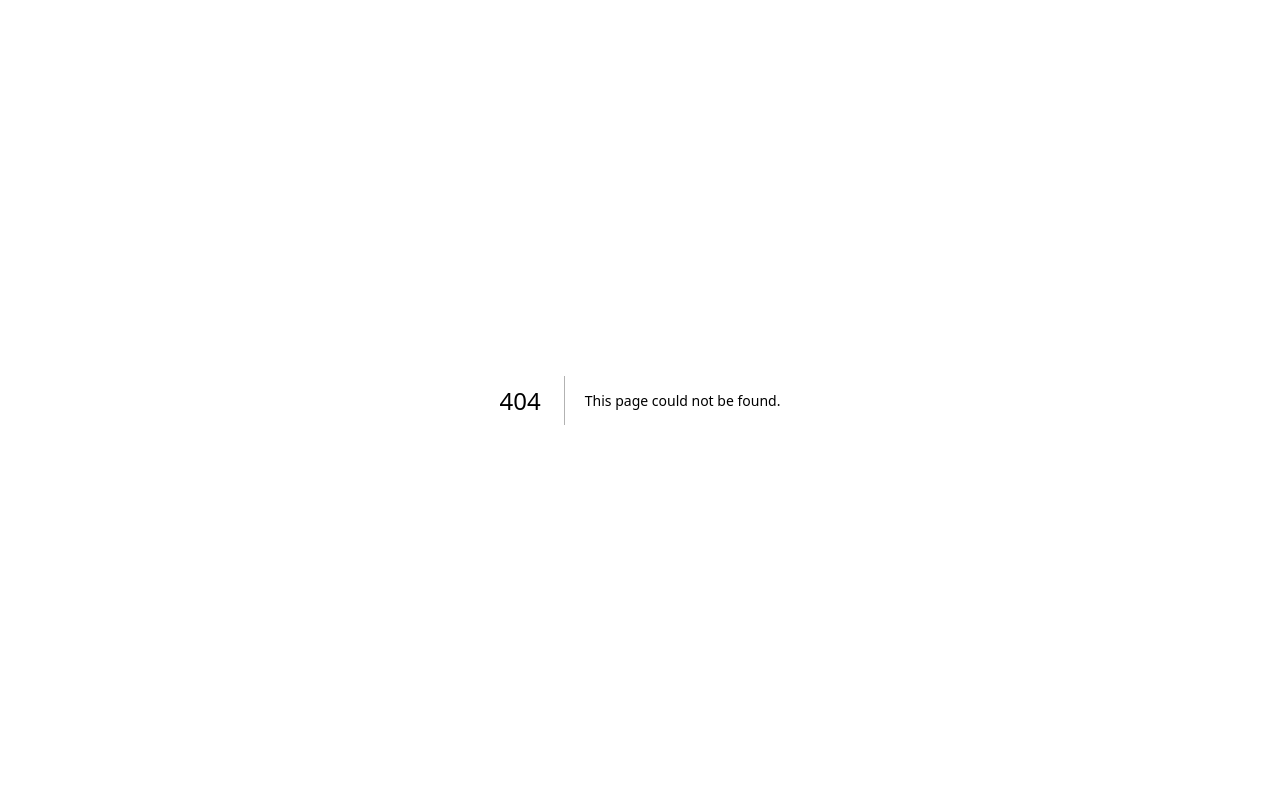
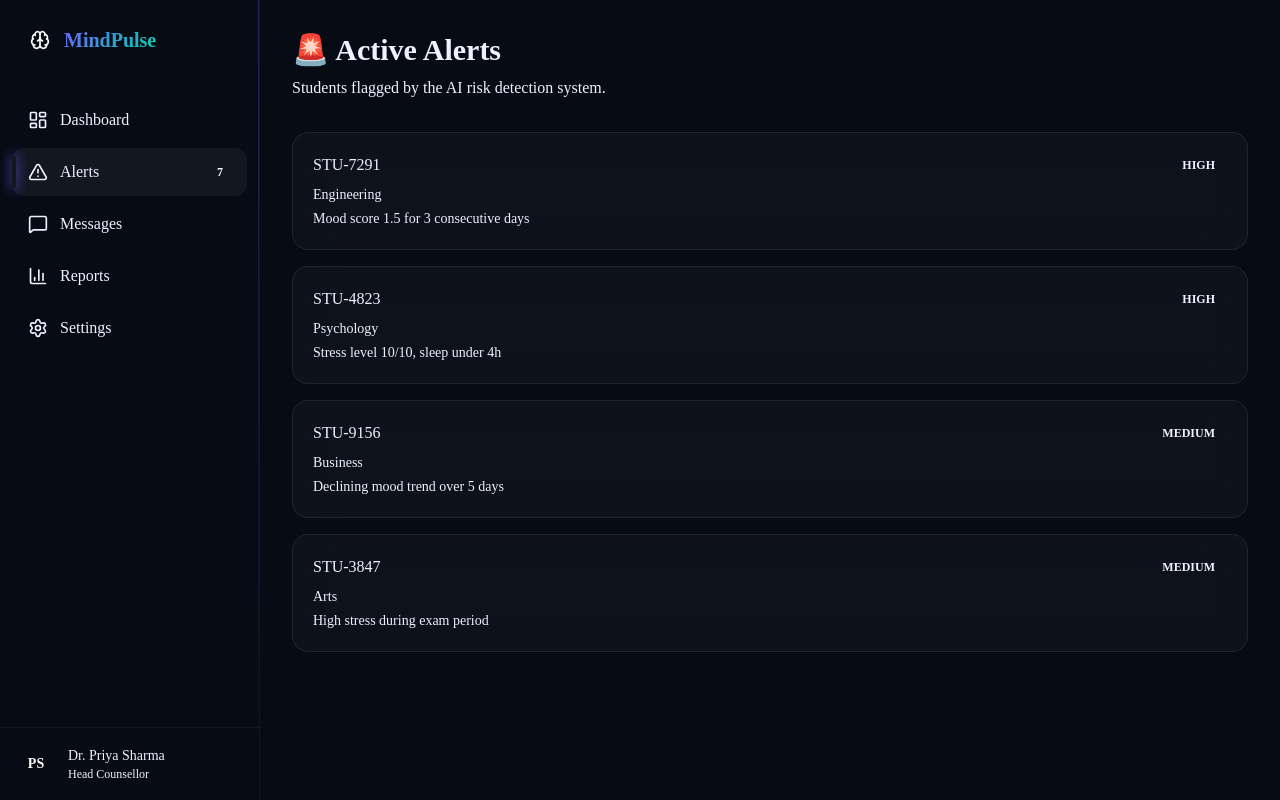
Before and after one commit to Akshay1267/MindPulse, a Next.js app in the folder frontend/: page /dashboard/alerts in a window 1280 px wide. Before the commit this address had no page. Built offline with nearby package versions, Linux system fonts and the light colour scheme.

Commit message:
Add missing dashboard pages

```diff
--- /dev/null
+++ b/frontend/app/dashboard/alerts/page.tsx
@@ -0,0 +1,33 @@
+export default function AlertsPage() {
+  const alerts = [
+    { id: "STU-7291", department: "Engineering", severity: "high", message: "Mood score 1.5 for 3 consecutive days" },
+    { id: "STU-4823", department: "Psychology", severity: "high", message: "Stress level 10/10, sleep under 4h" },
+    { id: "STU-9156", department: "Business", severity: "medium", message: "Declining mood trend over 5 days" },
+    { id: "STU-3847", department: "Arts", severity: "medium", message: "High stress during exam period" },
+  ];
+
+  return (
+    <div className="p-8">
+      <h1 className="text-3xl font-bold text-mindpulse-text mb-2">🚨 Active Alerts</h1>
+      <p className="text-mindpulse-muted mb-8">Students flagged by the AI risk detection system.</p>
+      <div className="space-y-4">
+        {alerts.map((alert, i) => (
+          <div key={i} className={`glass-card rounded-xl p-5 border-l-4 ${
+            alert.severity === "high" ? "border-l-mindpulse-coral" : "border-l-mindpulse-amber"
+          }`}>
+            <div className="flex items-center justify-between mb-2">
+              <code className="font-mono text-mindpulse-text">{alert.id}</code>
+              <span className={`px-3 py-1 text-xs font-semibold rounded-full ${
+                alert.severity === "high"
+                  ? "bg-mindpulse-coral/20 text-mindpulse-coral"
+                  : "bg-mindpulse-amber/20 text-mindpulse-amber"
+              }`}>{alert.severity.toUpperCase()}</span>
+            </div>
+            <p className="text-sm text-mindpulse-muted mb-1">{alert.department}</p>
+            <p className="text-sm text-mindpulse-text">{alert.message}</p>
+          </div>
+        ))}
+      </div>
+    </div>
+  );
+}
```
